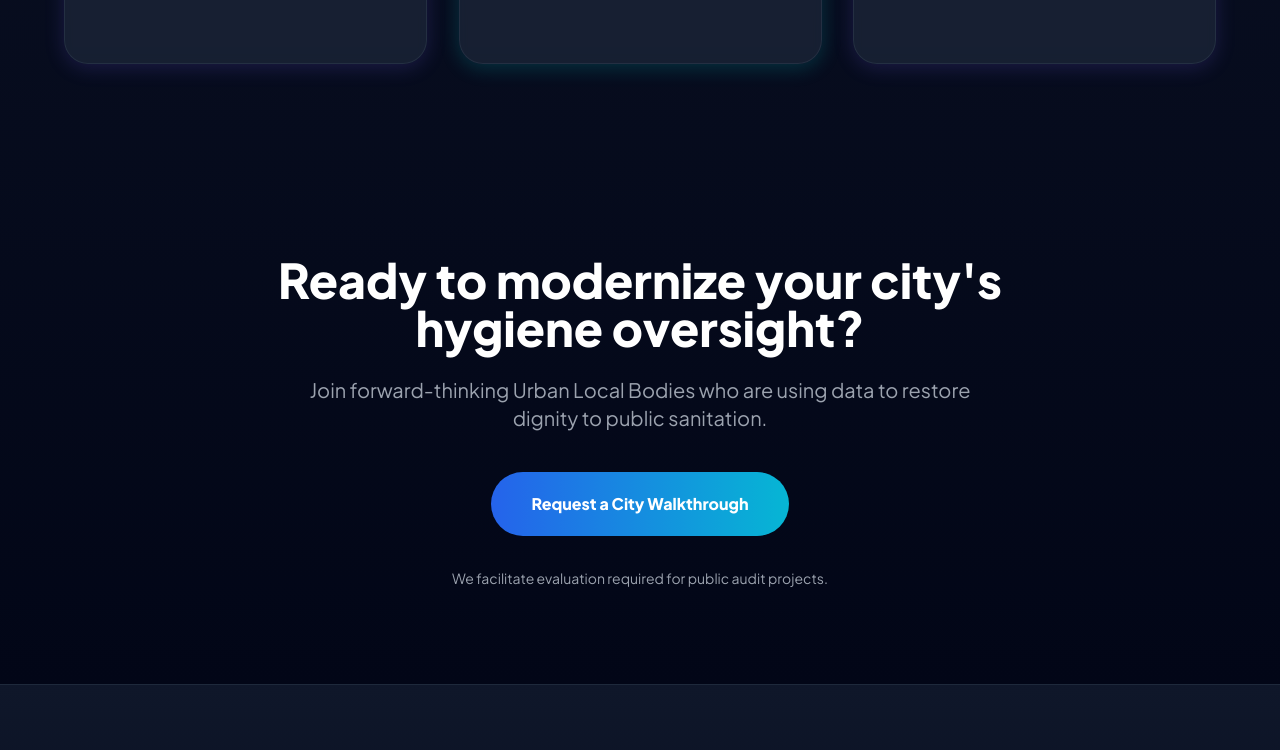
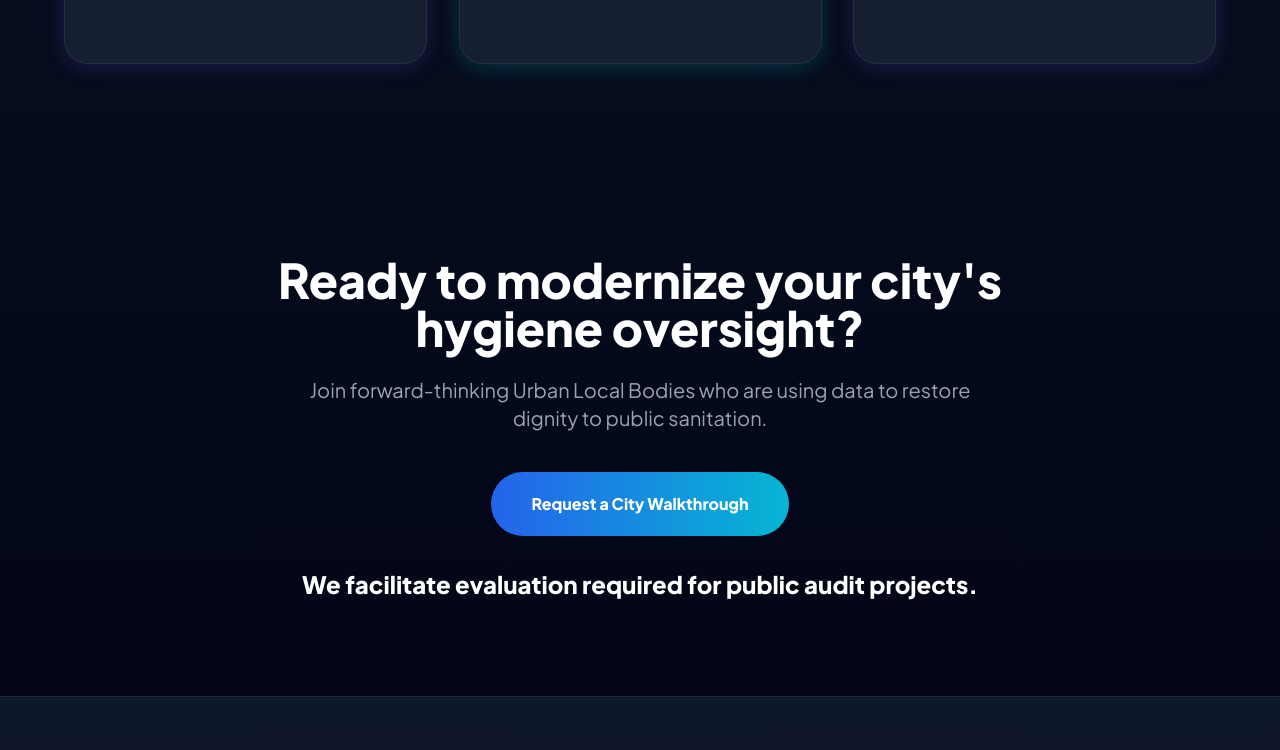
Before and after one commit to pugarchdev/SafAI-Website, a Next.js app: page /gov in a window 1280 px wide. Shown: the part 2847-3597 px from the top of the page. Built offline with nearby package versions, Linux system fonts and the light colour scheme.

Commit message:
fix: correct typo in AboutPage heading and update text styling in ULBPage

```diff
--- a/app/about/page.jsx
+++ b/app/about/page.jsx
@@ -188,7 +188,7 @@ export default function AboutPage() {
       <section className="py-24 px-6 md:px-12">
         <div className="max-w-6xl mx-auto">
           <div className="text-center mb-16 reveal">
-            <h2 className="text-3xl md:text-5xl font-bold text-white">Imapct scale </h2>
+            <h2 className="text-3xl md:text-5xl font-bold text-white">Impact scale </h2>
             <p className="text-slate-400 mt-4">Quantifying our progress toward a cleaner India.</p>
           </div>
           <div className="grid grid-cols-1 md:grid-cols-3 gap-8">
--- a/app/gov/page.jsx
+++ b/app/gov/page.jsx
@@ -848,7 +848,7 @@ export default function ULBPage() {
             </button> */}
           </div>
 
-          <p className="text-sm text-[#9ca3af] mt-8">
+          <p className="text-2xl text-white mt-8 font-bold">
             We facilitate evaluation required for public audit projects.
           </p>
         </div>
```
